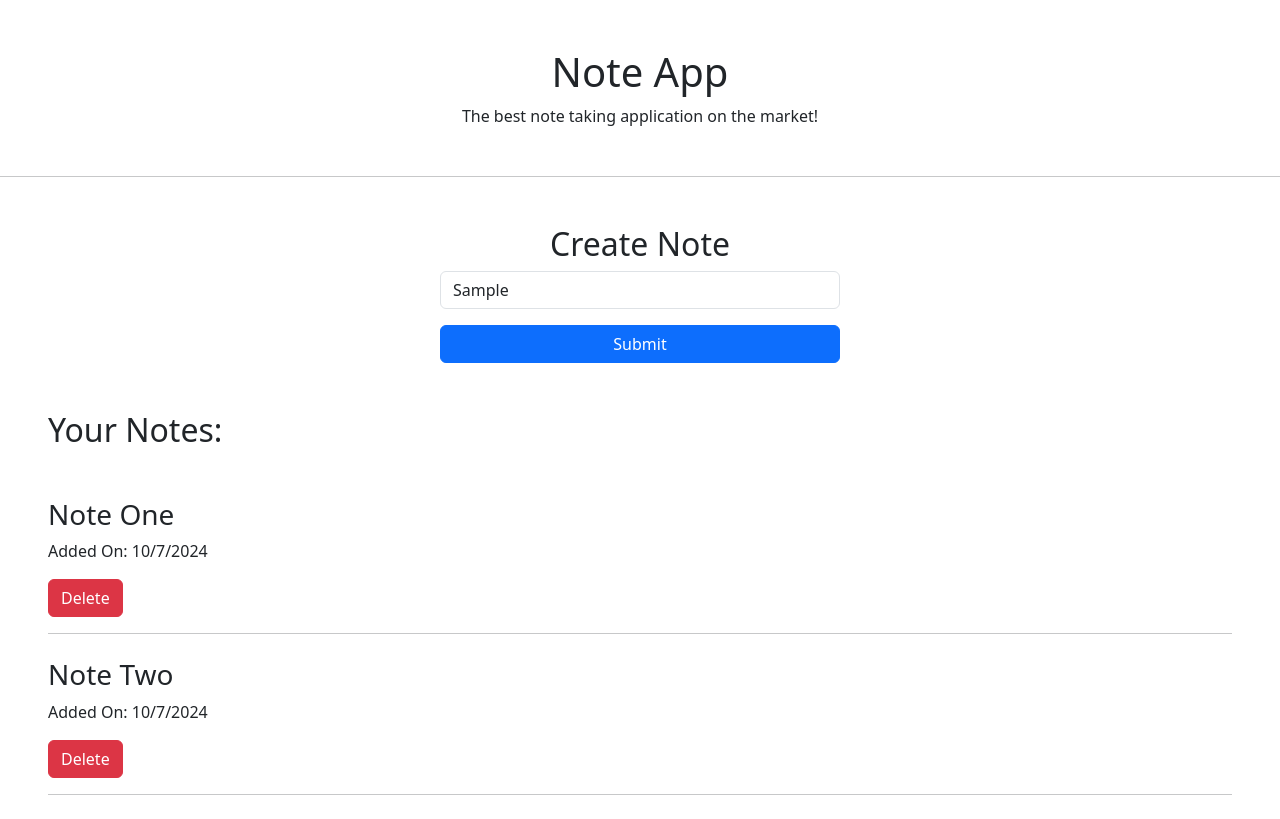
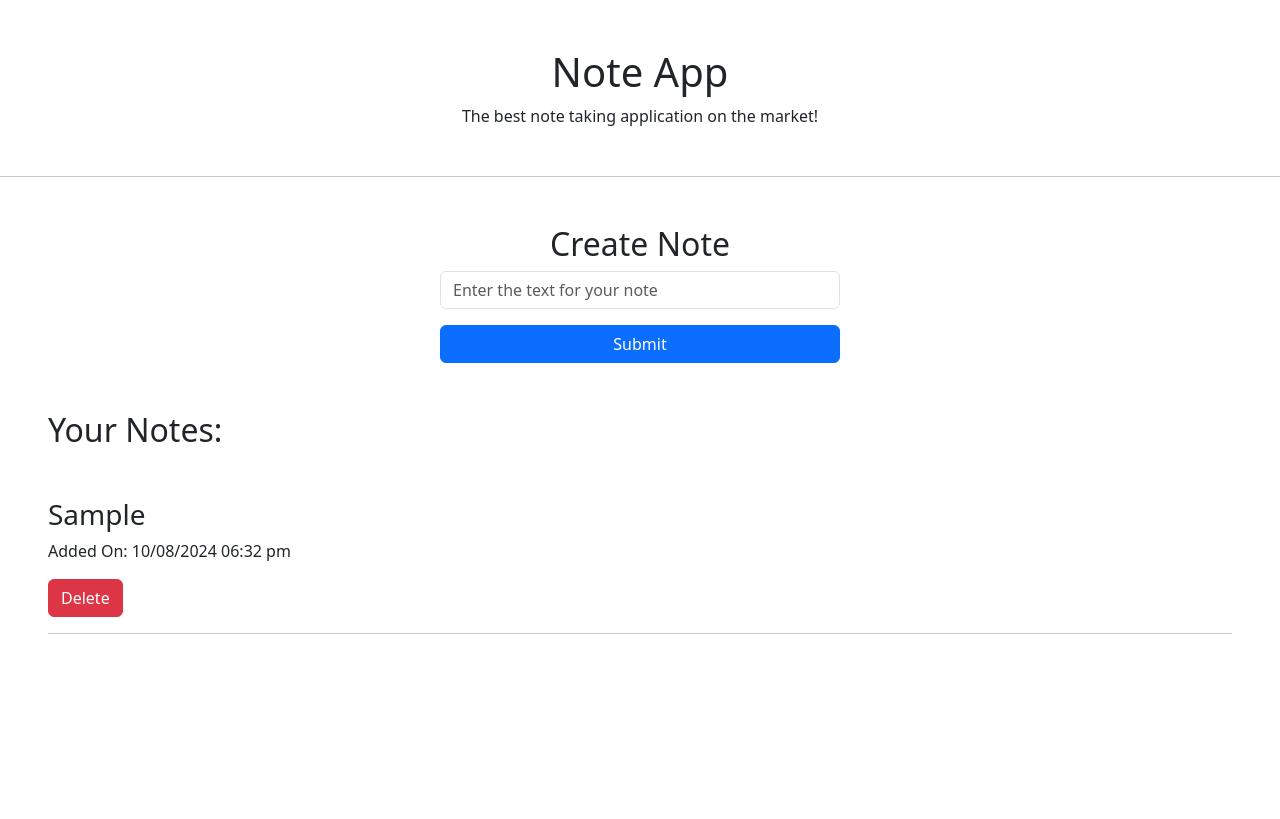
Before and after one commit to jdtdesigns/typescript_overview_rut_09_2024, a website built with Vite: page index.html in a window 1280 px wide. Both pictures are taken after typing "Sample" into the empty fields and a click on the button "Submit". Built offline with nearby package versions, Linux system fonts and the light colour scheme.

Commit message:
finished note app

```diff
--- a/index.html
+++ b/index.html
@@ -27,21 +27,7 @@
       </form>
 
       <h2 class="my-5">Your Notes:</h2>
-      <section id="note-output">
-        <article class="mb-4">
-          <h3>Note One</h3>
-          <p>Added On: 10/7/2024</p>
-          <button class="btn btn-danger">Delete</button>
-          <hr>
-        </article>
-
-        <article class="mb-4">
-          <h3>Note Two</h3>
-          <p>Added On: 10/7/2024</p>
-          <button class="btn btn-danger">Delete</button>
-          <hr>
-        </article>
-      </section>
+      <section id="note-output"></section>
     </main>
     <script type="module" src="/src/main.ts"></script>
   </body>
--- a/package.json
+++ b/package.json
@@ -11,5 +11,8 @@
   "devDependencies": {
     "typescript": "^5.5.3",
     "vite": "^5.4.8"
+  },
+  "dependencies": {
+    "dayjs": "^1.11.13"
   }
 }
--- /dev/null
+++ b/src/lib/addNote.ts
@@ -0,0 +1,43 @@
+import dayjs from 'dayjs';
+
+import outputNotes from './outputNotes';
+import getNotes from './getNotes';
+
+function addNote(event: Event) {
+  event.preventDefault();
+
+  // Select the note text input element
+  const textInput = document.querySelector<HTMLInputElement>('#text-input');
+
+  // Get the value from the input
+  const noteText = textInput?.value;
+
+  // Get the notes array from localStorage
+  const notesArray = getNotes();
+
+  if (!noteText) {
+    alert('You must enter the note text');
+    return;
+  }
+
+  // Create a new note object with the properties 'text' and 'date - text is the input's value and date is a generated date like '10/8/2024'
+  const newNote = {
+    text: noteText,
+    date: dayjs().format('MM/DD/YYYY hh:mm a')
+  };
+  // Push the object to the notes array
+  notesArray.push(newNote);
+
+  // Overwrite the notes array in localStorage with our array from above
+  localStorage.setItem('notes', JSON.stringify(notesArray));
+
+  // Clear the input
+  if (textInput) {
+    textInput.value = '';
+  }
+
+  // Output all notes
+  outputNotes();
+}
+
+export default addNote;
--- /dev/null
+++ b/src/lib/deleteNote.ts
@@ -0,0 +1,21 @@
+import getNotes from './getNotes';
+import outputNotes from './outputNotes';
+
+function deleteNote(index: string) {
+  // Get the notes array from localStorage
+  const notesArray = getNotes();
+  const confirmDelete = confirm('Are you sure you want to delete this note?');
+
+  if (confirmDelete) {
+    // Use the index number to splice the corresponding note object from the array
+    notesArray.splice(Number(index), 1);
+
+    // Update/Overwrite the array in localStorage
+    localStorage.setItem('notes', JSON.stringify(notesArray));
+
+    // Call outputNotes
+    outputNotes();
+  }
+}
+
+export default deleteNote;
--- /dev/null
+++ b/src/lib/getNotes.ts
@@ -0,0 +1,5 @@
+function getNotes() {
+  return JSON.parse(localStorage.getItem('notes') || '[]');
+}
+
+export default getNotes;
--- /dev/null
+++ b/src/lib/outputNotes.ts
@@ -0,0 +1,30 @@
+import getNotes from './getNotes';
+
+function outputNotes() {
+  // Get the notes array from localStorage
+  const notesArray = getNotes();
+  const noteOutput = document.querySelector<HTMLElement>('#note-output');
+
+  if (!notesArray.length && noteOutput) {
+    noteOutput.innerHTML = '<p>No notes have been added...</p>';
+  } else if (notesArray.length && noteOutput) {
+    noteOutput.innerHTML = '';
+  }
+
+  // Loop over the array of note objects and output an article element into the section output for each object in the array
+
+  for (let index = 0; index < notesArray.length; index++) {
+    const noteObj = notesArray[index];
+
+    noteOutput?.insertAdjacentHTML('beforeend', `
+      <article class="mb-4">
+        <h3>${noteObj.text}</h3>
+        <p>Added On: ${noteObj.date}</p>
+        <button data-index="${index}" class="btn btn-danger">Delete</button>
+        <hr>
+      </article>
+    `);
+  }
+}
+
+export default outputNotes;
--- a/src/main.ts
+++ b/src/main.ts
@@ -1,9 +1,18 @@
-const noteForm = document.querySelector('#note-form');
+import addNote from './lib/addNote';
+import outputNotes from './lib/outputNotes';
+import deleteNote from './lib/deleteNote';
 
-function addNote(event: Event) {
-  event.preventDefault();
+const noteForm = document.querySelector<HTMLFormElement>('#note-form');
+const noteOutput = document.querySelector<HTMLElement>('#note-output');
 
-  console.log('submit')
-}
+outputNotes();
+noteForm?.addEventListener('submit', addNote);
+noteOutput?.addEventListener('click', (event: Event) => {
+  const el = event?.target as HTMLElement;
 
-noteForm?.addEventListener('click', addNote);
+  if (el.tagName === 'BUTTON') {
+    const index = el.dataset.index || '';
+
+    deleteNote(index);
+  }
+});
```
Also changed, not shown: 2 other files.
